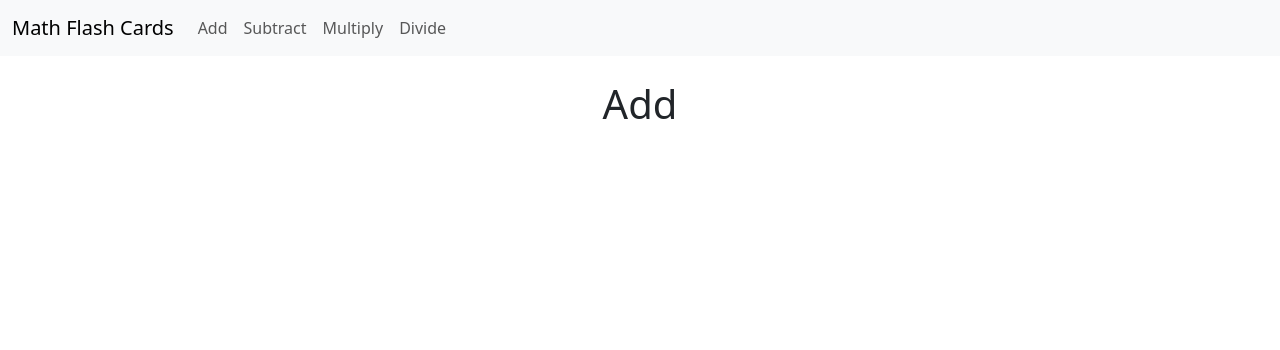
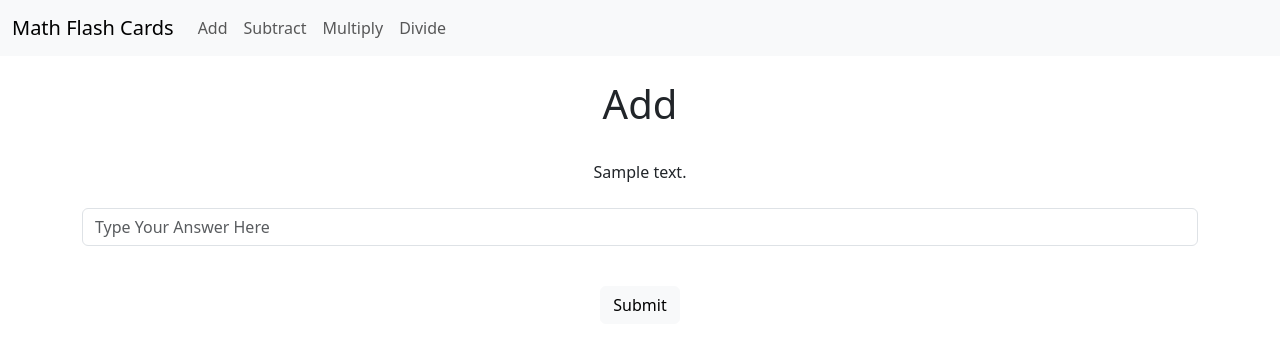
Before and after one commit to YoussefShabo/FlashCards, a Django app: template flash/website/templates/add.html in a window 1280 px wide. Shown: the top 350 px of the page. Run offline with Django 4.2, Linux system fonts and the light colour scheme; the template is opened without the code that fills it: most values are stand-ins (such as "Sample title", 1, 10 or a date in 2020); parts of the project's set-up code (start-up, migrations or seed data) failed here and were passed over.

Commit message:
created a add form in the add.html page

```diff
--- a/flash/website/templates/add.html
+++ b/flash/website/templates/add.html
@@ -3,9 +3,22 @@
 {% block 'content' %}
 
 <center>
+    <div class="container">
+        <h1>Add</h1>
 
-    <h1>Add</h1>
-
+        <br />
+        {{ answer }}
+        <br />
+        <br />
+        <form action="{% url 'add' %}" method="POST">
+            {% csrf_token %}
+            <div class="mb-3">
+                <input type="text" class="form-control" placeholder="Type Your Answer Here" name="answer">
+            </div>
+            <br />
+            <button type="submit" class="btn btn-light">Submit</button>
+        </form>
+    </div>
 </center>
 
 {% endblock %}
--- a/flash/website/templates/base.html
+++ b/flash/website/templates/base.html
@@ -12,7 +12,7 @@
 <body>
     <nav class="navbar navbar-expand-lg bg-body-tertiary">
         <div class="container-fluid">
-            <a class="navbar-brand" href="#">Math Flash Cards</a>
+            <a class="navbar-brand" href="{% url 'home' %}">Math Flash Cards</a>
             <button class="navbar-toggler" type="button" data-bs-toggle="collapse"
                 data-bs-target="#navbarSupportedContent" aria-controls="navbarSupportedContent" aria-expanded="false"
                 aria-label="Toggle navigation">
@@ -21,16 +21,16 @@
             <div class="collapse navbar-collapse" id="navbarSupportedContent">
                 <ul class="navbar-nav me-auto mb-2 mb-lg-0">
                     <li class="nav-item">
-                        <a class="nav-link" href="#">Add</a>
+                        <a class="nav-link" href="{% url 'add' %}">Add</a>
                     </li>
                     <li class="nav-item">
-                        <a class="nav-link" href="#">Subtract</a>
+                        <a class="nav-link" href="{% url 'subtract' %}">Subtract</a>
                     </li>
                     <li class="nav-item">
-                        <a class="nav-link" href="#">Multiply</a>
+                        <a class="nav-link" href="{% url 'multiply' %}">Multiply</a>
                     </li>
                     <li class="nav-item">
-                        <a class="nav-link" href="#">Divide</a>
+                        <a class="nav-link" href="{% url 'divide' %}">Divide</a>
                     </li>
             </div>
         </div>
--- a/flash/website/views.py
+++ b/flash/website/views.py
@@ -4,6 +4,9 @@ def home(request):
     return render(request, 'home.html', {})
 
 def add(request):
+    if request.method == "POST":
+        answer = request.POST['answer']
+        return render(request, 'add.html', {'answer':answer})
     return render(request, 'add.html', {})
 
 def subtract(request):
```
